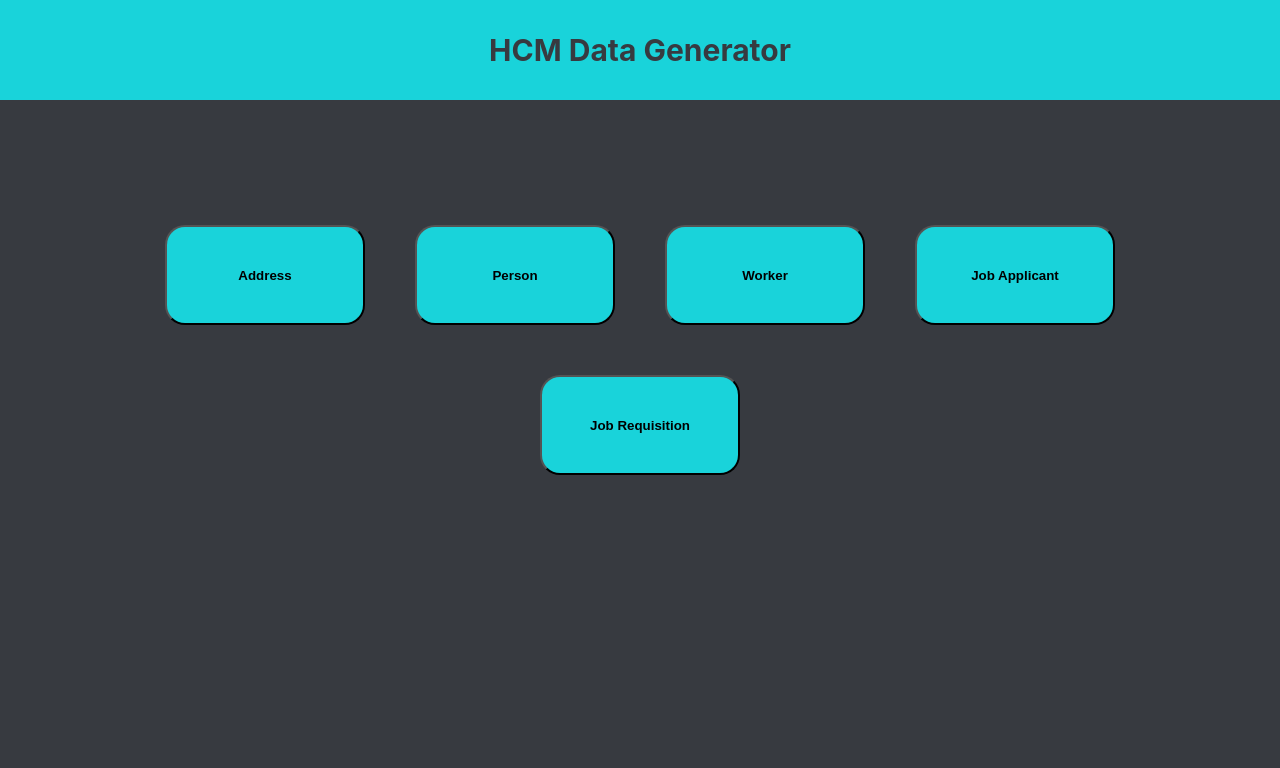
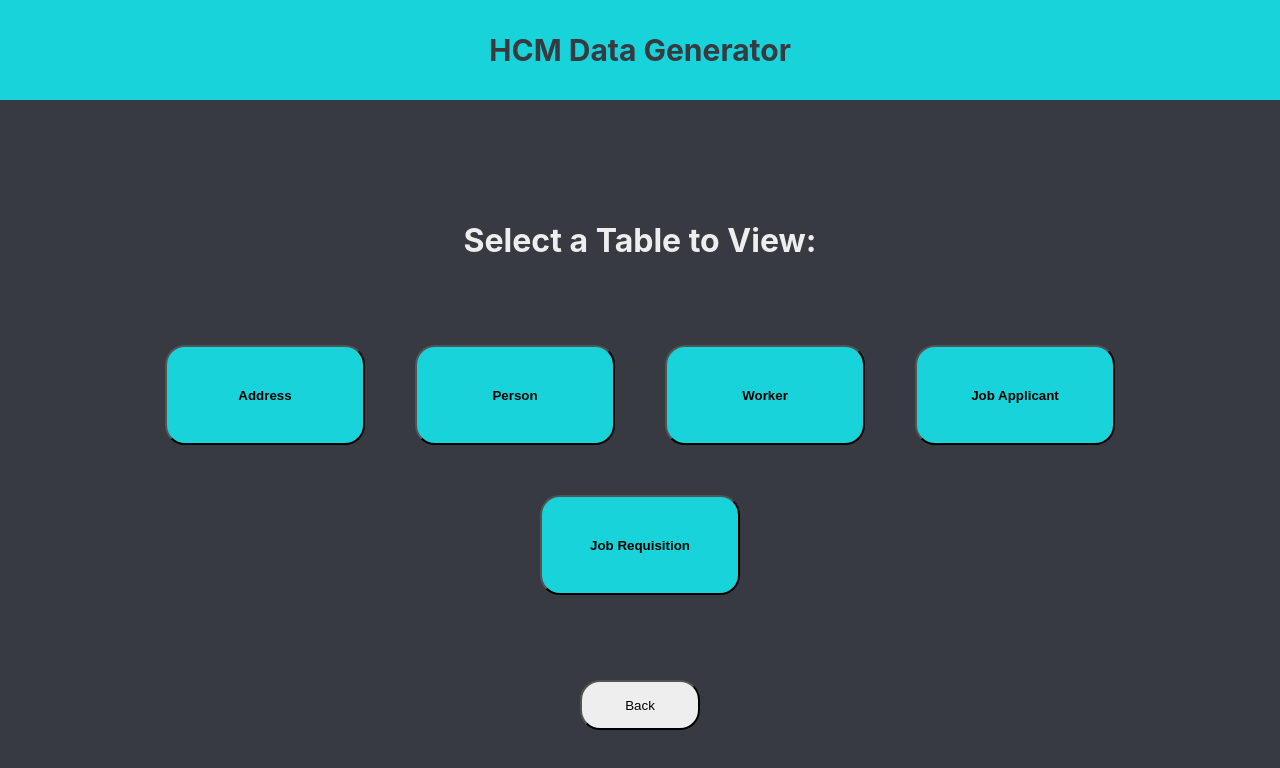
Before and after one commit to nolan-downey/RJ-HCM-Data-Generator, a React (Create React App) app in the folder hcm-front-end/: page / in a window 1280 px wide. Both pictures are taken after a click on the button "Next Frame". Shown: the top 768 px of the page. Built offline with nearby package versions, Linux system fonts and the light colour scheme; no server answers.

Commit message:
css quick update

```diff
--- a/hcm-front-end/src/App.css
+++ b/hcm-front-end/src/App.css
@@ -51,17 +51,30 @@
 }
 
 .content {
-  padding: 100px;
+  padding-top: 100px;
+  padding-right: 100px;
+  padding-left: 100px;
   text-align: center;
 }
 
+.content h1 {
+  color: #eeeeee;
+  margin-bottom: 30px;
+}
+
 .next-frame {
-  margin-top: 80px;
+  margin-top: 60px;
+  margin-left: 15px;
+  margin-right: 15px;
   height: 50px;
   width: 120px;
   border-radius: 20px;
   background-color: #eeeeee;
   text-align: center;
+}
+
+.table-menu {
+  margin-top: 60px;
 }
 
 .table-menu button {
@@ -87,9 +100,9 @@
 /* frame 2 */
 .testingMainView {
   display: grid;
-  grid-template-columns: 1fr 7fr;
+  grid-template-columns: 5fr 5fr;
   /* grid-template-rows: repeat(6, 1fr); */
-  column-gap: 30%;
+  column-gap: 10%;
 }
 
 pre {
@@ -98,10 +111,10 @@ pre {
 }
 
 .responseWindow {
-  position: absolute;
+  position: relative;
   font-size: 12px;
   color: black;
-  width: 50%;
+  width: 500px;
   overflow-y: scroll;
   margin: 0 auto;
   max-height: 33vh;
@@ -110,3 +123,15 @@ pre {
   background-color: #f5f5f5;
   font-family: Consolas, Monaco, 'Andale Mono', 'Ubuntu Mono', monospace;
 }
+
+.spikingMenu button {
+  height: 50px;
+  width: 100px;
+  border-radius: 20px;
+  margin: 25px;
+  font-weight: 800;
+}
+
+.spikingMenu button:hover {
+  background-color: #686d76;
+}
--- a/hcm-front-end/src/frame1.js
+++ b/hcm-front-end/src/frame1.js
@@ -10,6 +10,7 @@ function Frame1(props) {
 
   return (
     <div className="content">
+      <h1>Select a Table to View:</h1>
       <div className="table-menu">
         <button className={active === "Address" ? "selected" : "unselected"} onClick={() => handleUpdate("Address")}>Address</button>
         <button className={active === "Person" ? "selected" : "unselected"} onClick={() => handleUpdate("Person")}>Person</button>
@@ -17,8 +18,8 @@ function Frame1(props) {
         <button className={active === "Job Applicant" ? "selected" : "unselected"} onClick={() => handleUpdate("Job Applicant")}>Job Applicant</button>
         <button className={active === "Job Requisition" ? "selected" : "unselected"} onClick={() => handleUpdate("Job Requisition")}>Job Requisition</button>
       </div>
-      {active !== "" && <button className="next-frame" onClick={props.previous}>Previous Frame</button>}
-      {active !== "" && <button className="next-frame" onClick={props.next}>Next Frame</button>}
+      <button className="next-frame" onClick={props.previous}>Back</button>
+      {active !== "" && <button className="next-frame" onClick={props.next}>Next</button>}
     </div>
   )
 }
--- a/hcm-front-end/src/frame2.js
+++ b/hcm-front-end/src/frame2.js
@@ -45,15 +45,19 @@ function Frame2({ table, previous }) {
   }
 
   return (
+    <div className="content">
       <div className="testingMainView">
         <div className="spikingMenu">
-        Spiking Menu
+          <h1>Spiking Menu</h1>
+          <ul>
+          {/* Spiking options here */}
+          </ul>
           <div style={{positon: "absolute"}}>
             <button onClick={() => fetchJobApplicant(table)}>Fetch Data</button>
           </div>
         </div>
         <div className="responseView">
-        Sample Response
+          <h1>Sample Response</h1>
         {
           fetchingData ? <Loader/>
             : loadedData ?
@@ -65,6 +69,7 @@ function Frame2({ table, previous }) {
             : <div>...</div>
         }
         </div>
+      </div>
       <button className="next-frame" onClick={previous}>Previous Frame</button>
     </div>
   )
```
Lines whose indentation alone changed are shown as unchanged.
